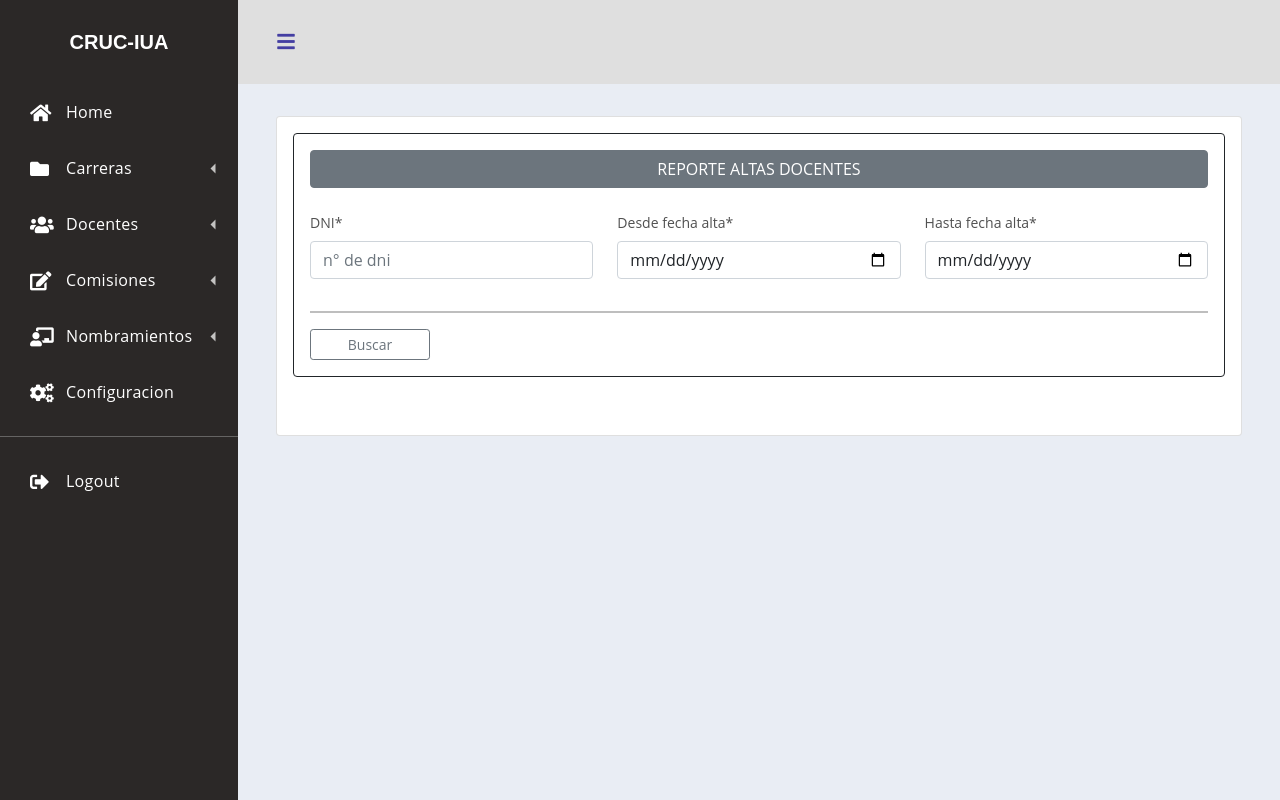
After one commit to crodriguezbar/proyecto_nomb_docente, a Django app: page /reporte_docente/ in a window 1280 px wide. The commit adds this page. Run offline with Django 4.2, Linux system fonts and the light colour scheme; some libraries are stand-ins or nearby versions.

Commit message:
Mejoras-Problemas guardado docentes db

```diff
--- a/app_nomb_doc/forms.py
+++ b/app_nomb_doc/forms.py
@@ -91,7 +91,7 @@ class FormAltaDocente (forms.ModelForm):
                 'data-mask':'(000) 000-0000'})
         }
 
-class FormReporte (forms.Form):
+class FormReporteDocente (forms.Form):
     desde_fecha_alta=forms.DateField(
         widget=forms.DateInput(attrs={'type':"date", 'max':datetime.now().date()}),
         required=True
@@ -100,9 +100,13 @@ class FormReporte (forms.Form):
         widget=forms.DateInput(attrs={'type':"date", 'max':datetime.now().date()}),
         required=True
     )
-
-class FormReporteDni (forms.Form):
-    dni=forms.IntegerField(required=True)
+    dni=forms.CharField(
+        label='DNI',
+        max_length=7,
+        required=True,
+        validators=[RegexValidator(r'^[0-9]*$', message='Solo numeros estan permitidos!')],
+        widget=forms.TextInput(attrs={'placeholder':'n° de dni'})
+    )
 
 #FORMULARIOS CARRERAS
 class FormAltaCarrera (forms.ModelForm):
--- /dev/null
+++ b/app_nomb_doc/templates/formularios/docentes/reporte_docente.html
@@ -0,0 +1,51 @@
+{% extends 'static/inicio.html' %}
+{% load crispy_forms_tags %}
+{% block contenido %}
+
+<body>
+    <br>
+    <br>
+    <div class="container mt-18" style="width: 95%; font-size:14px">
+    <form action="" method="GET" class="card p-3 mt-5"> {% csrf_token %}
+        <div class="card border-dark p-3">
+            <span class="btn btn-secondary mb-4">REPORTE ALTAS DOCENTES</span>
+            <div class="row">
+                <div class="col-4">{{formulario.dni|as_crispy_field}}</div>
+                <div class="col-4">{{formulario.desde_fecha_alta|as_crispy_field}}</div>
+                <div class="col-4">{{formulario.hasta_fecha_alta|as_crispy_field}}</div>
+            </div>
+        <hr style="border: 1px solid black;">
+        <button type="submit" class="btn btn-outline-secondary btn-sm mt-0" style="width:120px" value='Buscar'>Buscar</button>
+        </div>
+        <br>
+        <br>
+        {% for docente in docentes %}
+        <div class="card border-dark p-3">
+        <table class="table table-striped">
+            <thead>
+              <tr>
+                <th scope="col">ID</th>
+                <th scope="col">Apellido</th>
+                <th scope="col">Nombre</th>
+                <th scope="col">DNI</th>
+                <th scope="col">Fecha de Alta</th>
+                <th scope="col">Editar</th>
+                <th scope="col">Eliminar</th>
+              </tr>
+            </thead>
+            <tbody>
+                <tr>
+                    <th scope="row">{{docente.id}}</th>
+                    <td>{{docente.apellido}}</td>
+                    <td>{{docente.nombre}}</td>
+                    <td>{{docente.dni}}</td>
+                    <td>{{docente.fecha_alta}}</td>
+                    <td><a class="btn btn-warning" href="#">Editar</td>
+                    <td><a class="btn btn-danger" href="#">Eliminar</td>
+                </tr>
+                {% endfor %}
+            </tbody>
+        </table>
+    </form>
+</body>
+{% endblock %}
--- a/app_nomb_doc/templates/static/inicio.html
+++ b/app_nomb_doc/templates/static/inicio.html
@@ -35,7 +35,7 @@
                         <a href={% url 'altadocente' %} class="dashboard-nav-dropdown-item">Alta</a>
                         <a href="#" class="dashboard-nav-dropdown-item">Edición</a>
                         <a href="#" class="dashboard-nav-dropdown-item">Baja</a>
-                        <a href="#" class="dashboard-nav-dropdown-item">Reportes</a>
+                        <a href={% url 'reportedocente' %} class="dashboard-nav-dropdown-item">Reportes</a>
                     </div>
                 </div>
                 <div class='dashboard-nav-dropdown'>
--- a/app_nomb_doc/urls.py
+++ b/app_nomb_doc/urls.py
@@ -5,8 +5,7 @@ urlpatterns = [
     path('', inicio, name='home'),
     #DOCENTES
     path('altadocente/', alta_docente, name='altadocente'),
-    path('reporte/', repor_alta_docente, name='reportealtadocente'),
-    path('reporte_dni/', repor_alta_docente_dni, name='reportealtadocentedni'),
+    path('reporte_docente/', reporte_docente, name='reportedocente'),
     #CARRERAS
     path('altacarrera/', alta_carrera, name='altacarrera'),
     path('reportecarreras/', reporte_carrera, name='reportealtacarerras'),
--- a/app_nomb_doc/views.py
+++ b/app_nomb_doc/views.py
@@ -1,6 +1,6 @@
 from django.shortcuts import render, redirect
 from app_nomb_doc.models import Asignatura, Carreras, Comisiones, Docentes
-from app_nomb_doc.forms import AltaAsignaturas, FormAltaCarrera, FormAltaComisiones, FormAltaDocente, FormReporte, FormReporteCarrera, FormReporteComisiones, FormReporteDni
+from app_nomb_doc.forms import AltaAsignaturas, FormAltaCarrera, FormAltaComisiones, FormAltaDocente, FormReporteCarrera, FormReporteComisiones, FormReporteDocente
 
 # Create your views here.
 
@@ -14,47 +14,49 @@ def alta_docente (request):
 
         if f_alta_docente.is_valid():
             data = f_alta_docente.cleaned_data
-            alta_docente1=Docentes(nombre=data.get('nombre'), apellido=data.get('apellido'), dni=data.get('dni'), titulo_grado=data.get('titulo_grado'), hs_asignar=data.get('hs_asignar'), metodo_alta=data.get('metodo_alta'), fecha_alta=data.get('fecha_alta'))
+            alta_docente1=Docentes(
+                nombre=data.get('nombre'),
+                apellido=data.get('apellido'),
+                dni=data.get('dni'),
+                fecha_nacimiento=data.get('fecha_nacimiento'),
+                telefono=data.get('telefono'),
+                email=data.get('email'),
+                titulo_grado=data.get('titulo_grado'),
+                titulo_posgrado=data.get('titulo_posgrado'),
+                hs_asignar=data.get('hs_asignar'),
+                metodo_alta=data.get('metodo_alta'),
+                fecha_alta=data.get('fecha_alta'),
+                fecha_creacion=data.get()
+            )
             alta_docente1.save()
-            return render(request, 'formularios/docentes/form_alta_docente.html', {'formulario':FormAltaDocente(), 'registrado':'OK', 'docente_registrado': alta_docente1})
+            contexto={
+                'formulario':FormAltaDocente(),
+                'registrado':'OK',
+                'docente_registrado': alta_docente1
+            }
+            return render(request, 'formularios/docentes/form_alta_docente.html', contexto)
     contexto={
         'formulario':FormAltaDocente(),
         'registrado':''
     }
     return render(request, 'formularios/docentes/form_alta_docente.html', contexto)
 
-def repor_alta_docente(request):
+def reporte_docente(request):
     if request.method == 'GET':
-        r_alta_docente=FormReporte(request.GET)
+        r_alta_docente=FormReporteDocente(request.GET)
         if r_alta_docente.is_valid():
             desde_fecha_alta=request.GET.get('desde_fecha_alta')
             hasta_fecha_alta=request.GET.get('hasta_fecha_alta')
             docentes=Docentes.objects.filter(fecha_alta__gte=desde_fecha_alta, fecha_alta__lte=hasta_fecha_alta)
             contexto={
-                'formulario': FormReporte(),
+                'formulario': FormReporteDocente(),
                 'docentes':docentes,
             }
-            return render(request, 'formularios/docentes/reporte_alta_docente.html', contexto)
+            return render(request, 'formularios/docentes/reporte_docente.html', contexto)
     contexto={
-        'formulario':FormReporte(),
+        'formulario':FormReporteDocente(),
         }
-    return render(request, 'formularios/docentes/reporte_alta_docente.html',contexto)
-
-def repor_alta_docente_dni(request):
-    if request.method == 'GET':
-        r_alta_docente_dni=FormReporteDni(request.GET)
-        if r_alta_docente_dni.is_valid():
-            dni=request.GET.get('dni')
-            docentes=Docentes.objects.filter(dni__icontains=dni)
-            contexto={
-                'formulario': FormReporteDni(),
-                'docentes':docentes,
-            }
-            return render(request, 'formularios/docentes/reporte_alta_docente_dni.html', contexto)
-    contexto={
-        'formulario':FormReporteDni(),
-    }
-    return render(request, 'formularios/docentes/reporte_alta_docente_dni.html',contexto)
+    return render(request, 'formularios/docentes/reporte_docente.html',contexto)
 
 #CARRERAS
 def alta_carrera(request):
```
Also changed, not shown: app_nomb_doc/templates/formularios/carreras/form_alta_carrera.html (+10 -10 lines).
